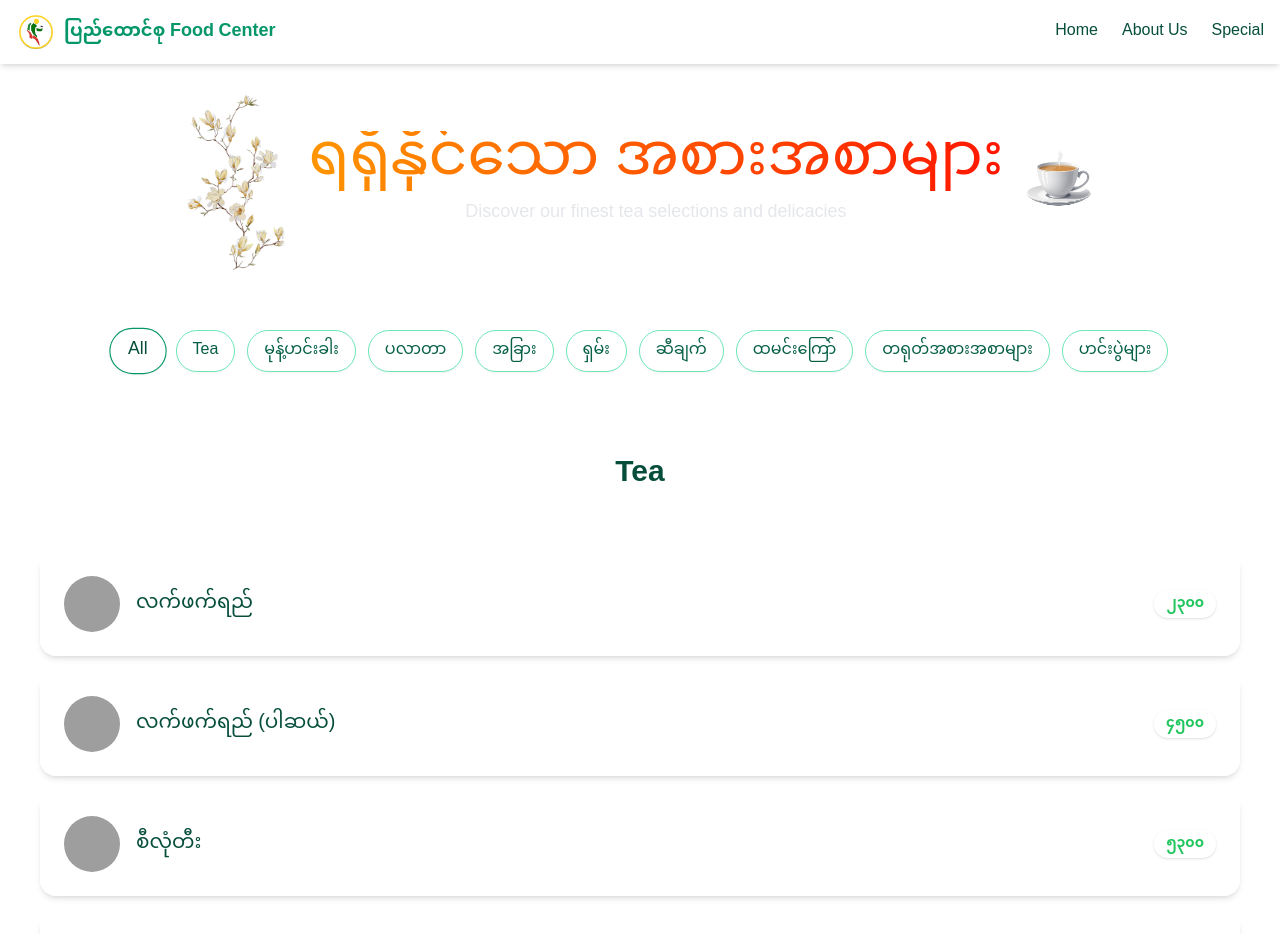
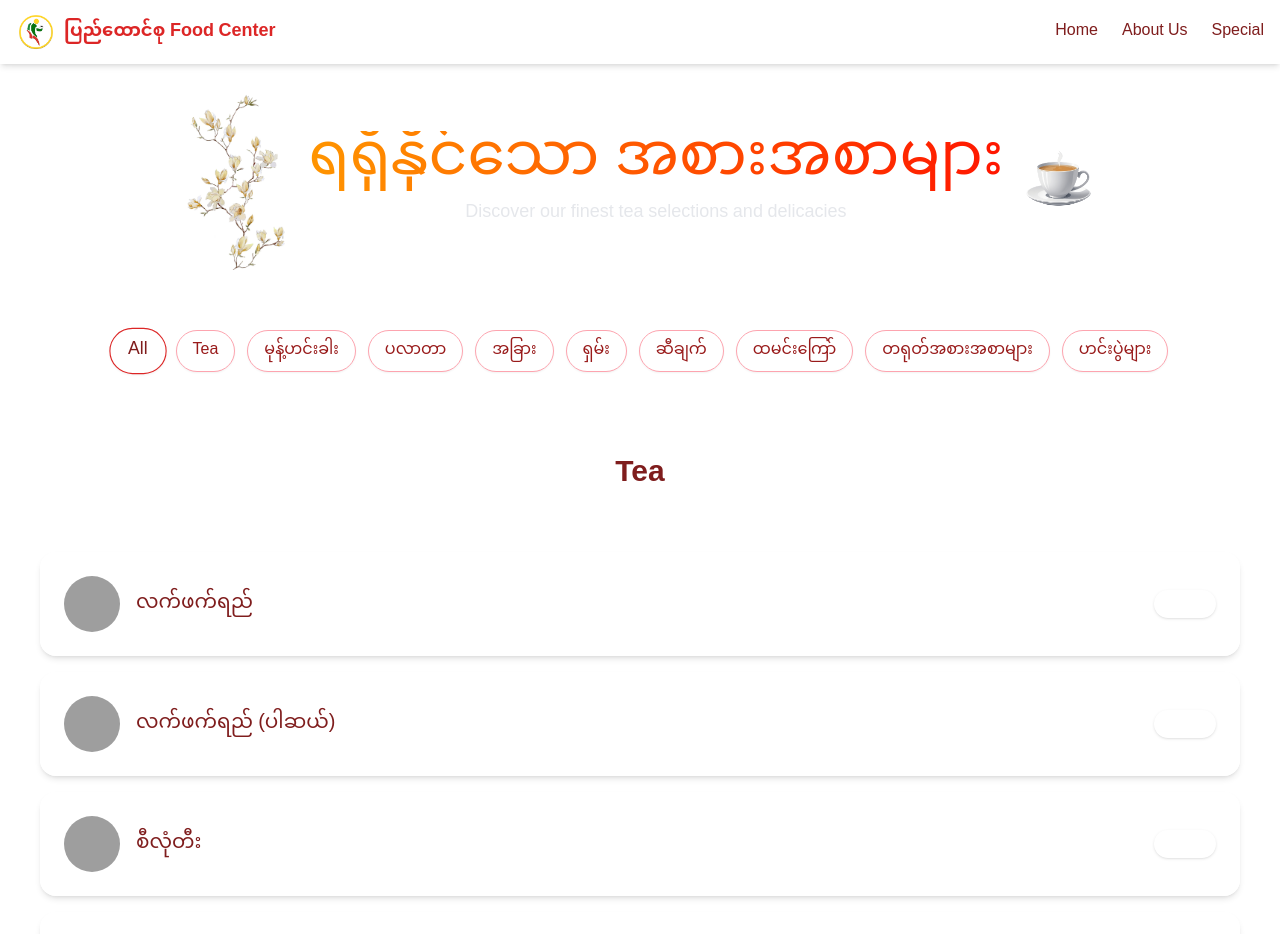
Before and after one commit to kan-ThinThazin/Menu-PDZ, a React (Vite) app: page / in a window 1280 px wide. Shown: the top 934 px of the page. Built offline with nearby package versions, Linux system fonts and the light colour scheme; grey boxes are pictures that could not be loaded.

Commit message:
Update Home

```diff
--- a/src/Home.jsx
+++ b/src/Home.jsx
@@ -53,17 +53,18 @@ function HomePage() {
         />
       </div>
 
-      {/* Category filters - sticky on mobile */}
-      <div className="sticky top-[56px] z-40 bg-white/90 backdrop-blur-md border-b border-emerald-100 shadow-sm px-3 py-2 rounded-b-2xl md:static md:bg-transparent md:shadow-none md:border-0 md:px-0 md:py-0">
+      {/* Category filters */}
+      <div className="sticky top-[56px] z-40 bg-white/90 backdrop-blur-md border-b border-rose-100 shadow-sm px-3 py-2 rounded-b-2xl md:static md:bg-transparent md:shadow-none md:border-0 md:px-0 md:py-0">
         <div className="flex gap-3 overflow-x-auto scrollbar-hide px-3 py-3 md:flex-wrap md:justify-center md:overflow-visible">
           {categories.map((category) => (
             <button
               key={category}
               onClick={() => setActiveCategory(category)}
               className={`flex-shrink-0 px-4 py-2 text-sm md:text-base font-myanmar rounded-full border transition-all duration-500 shadow-sm
-                ${activeCategory === category
-                  ? "bg-gradient-to-r from-emerald-500 to-green-400 text-emerald-900 border-emerald-600 shadow-lg scale-105" :
-                  "bg-white text-emerald-800 border-emerald-300 hover:shadow-md hover:text-emerald-600 hover:-translate-y-1"
+                ${
+                  activeCategory === category
+                    ? "bg-gradient-to-r from-red-500 to-rose-400 text-red-900 border-red-600 shadow-lg scale-105"
+                    : "bg-white text-red-800 border-rose-300 hover:shadow-md hover:text-red-600 hover:-translate-y-1"
                 }`}
             >
               {category}
@@ -77,15 +78,16 @@ function HomePage() {
         {Object.entries(filteredMenu).map(([section, items], secIdx) => (
           <section
             key={section}
-            className={`relative py-6 px-3 md:py-12 md:px-6 rounded-2xl md:rounded-3xl ${secIdx % 2 === 0
-                ? "bg-gradient-to-r from-emerald-50 to-white"
-                : "bg-gradient-to-r from-white to-emerald-50"
-              }`}
+            className={`relative py-6 px-3 md:py-12 md:px-6 rounded-2xl md:rounded-3xl ${
+              secIdx % 2 === 0
+                ? "bg-gradient-to-r from-rose-50 to-white"
+                : "bg-gradient-to-r from-white to-rose-50"
+            }`}
           >
             {/* Section title */}
-            <h2 className="text-xl md:text-3xl font-extrabold text-emerald-900 mb-6 md:mb-12 text-center">
+            <h2 className="text-xl md:text-3xl font-extrabold text-red-900 mb-6 md:mb-12 text-center">
               {section}
-              <span className="block w-12 md:w-20 h-1 bg-gradient-to-r from-green-400 to-emerald-600 mx-auto mt-2 rounded-full" />
+              <span className="block w-12 md:w-20 h-1 bg-gradient-to-r from-rose-400 to-red-600 mx-auto mt-2 rounded-full" />
             </h2>
             {/* Menu list */}
             <ul className="space-y-3 md:space-y-4">
@@ -101,7 +103,7 @@ function HomePage() {
                       alt="Tea icon"
                       className="w-8 h-8 md:w-14 md:h-14 rounded-full"
                     />
-                    <span className="text-base md:text-xl font-myanmar text-emerald-900">
+                    <span className="text-base md:text-xl font-myanmar text-red-900">
                       {item.name}
                     </span>
                   </div>
@@ -113,7 +115,7 @@ function HomePage() {
                       .map((p, i) => (
                         <span
                           key={i}
-                          className="px-3 py-1 text-xs md:text-sm rounded-full bg-gradient-to-r from-green-400 to-emerald-500 text-green-500 font-semibold shadow hover:shadow-md transition-transform hover:-translate-y-0.5"
+                          className="px-3 py-1 text-xs md:text-sm rounded-full bg-gradient-to-r from-rose-400 to-red-500 text-white font-semibold shadow hover:shadow-md transition-transform hover:-translate-y-0.5"
                         >
                           {p}
                         </span>
@@ -134,7 +136,7 @@ export default function App() {
 
   return (
     <Router>
-      <div className="flex flex-col min-h-screen bg-white text-emerald-900">
+      <div className="flex flex-col min-h-screen bg-white text-red-900">
         {/* Header */}
         <header className="sticky top-0 z-50 bg-white shadow-md">
           <div className="container mx-auto px-4 py-3 flex justify-between items-center">
@@ -145,20 +147,20 @@ export default function App() {
                 alt="Food Center Logo"
                 className="w-8 h-8 md:w-10 md:h-10 rounded-full object-cover"
               />
-              <span className="text-base md:text-lg font-semibold text-emerald-600">
+              <span className="text-base md:text-lg font-semibold text-red-600">
                 ပြည်ထောင်စု Food Center
               </span>
             </div>
 
             {/* Desktop Nav */}
             <nav className="hidden md:flex gap-6 font-medium">
-              <Link to="/" className="hover:text-emerald-600">
+              <Link to="/" className="hover:text-red-600">
                 Home
               </Link>
-              <Link to="/about" className="hover:text-emerald-600">
+              <Link to="/about" className="hover:text-red-600">
                 About Us
               </Link>
-              <Link to="/special" className="hover:text-emerald-600">
+              <Link to="/special" className="hover:text-red-600">
                 Special
               </Link>
             </nav>
@@ -174,28 +176,28 @@ export default function App() {
           </div>
         </header>
 
-        {/* Mobile Nav (overlay, absolute under header) */}
+        {/* Mobile Nav */}
         {isMobileMenuOpen && (
-          <div className="md:hidden fixed top-[56px] left-0 w-full bg-white/95 backdrop-blur-md shadow-lg z-50 border-b border-emerald-100 rounded-b-xl">
-            <nav className="flex flex-col px-6 py-4 gap-4 text-emerald-800 font-medium">
+          <div className="md:hidden fixed top-[56px] left-0 w-full bg-white/95 backdrop-blur-md shadow-lg z-50 border-b border-rose-100 rounded-b-xl">
+            <nav className="flex flex-col px-6 py-4 gap-4 text-red-800 font-medium">
               <Link
                 to="/"
                 onClick={() => setIsMobileMenuOpen(false)}
-                className="hover:text-emerald-600"
+                className="hover:text-red-600"
               >
                 Home
               </Link>
               <Link
                 to="/about"
                 onClick={() => setIsMobileMenuOpen(false)}
-                className="hover:text-emerald-600"
+                className="hover:text-red-600"
               >
                 About Us
               </Link>
               <Link
                 to="/special"
                 onClick={() => setIsMobileMenuOpen(false)}
-                className="hover:text-emerald-600"
+                className="hover:text-red-600"
               >
                 Special
               </Link>
@@ -211,20 +213,20 @@ export default function App() {
         </Routes>
 
         {/* Footer */}
-        <footer className="bg-emerald-50 text-emerald-900 py-8 mt-12">
+        <footer className="bg-rose-50 text-red-900 py-8 mt-12">
           <div className="container mx-auto px-4 flex flex-col md:flex-row justify-between items-center gap-6">
             <div className="text-center md:text-left space-y-1 text-sm md:text-base">
               <p>🕒 Open daily: 8:00 AM - 10:00 PM</p>
               <p>📍 123 Organic Street, Greenville</p>
               <p>📞 (555) 123-4567</p>
             </div>
-            <div className="flex gap-4 text-xl">
+            <div className="flex gap-4 text-xl text-red-700">
               <a href="#" aria-label="Facebook">👍</a>
               <a href="#" aria-label="Instagram">📷</a>
               <a href="#" aria-label="Twitter">🐦</a>
             </div>
           </div>
-          <div className="mt-4 text-center text-xs md:text-sm text-emerald-700">
+          <div className="mt-4 text-center text-xs md:text-sm text-red-700">
             &copy; {new Date().getFullYear()} ပြည်ထောင်စု Food Center. All rights reserved.
           </div>
         </footer>
```
